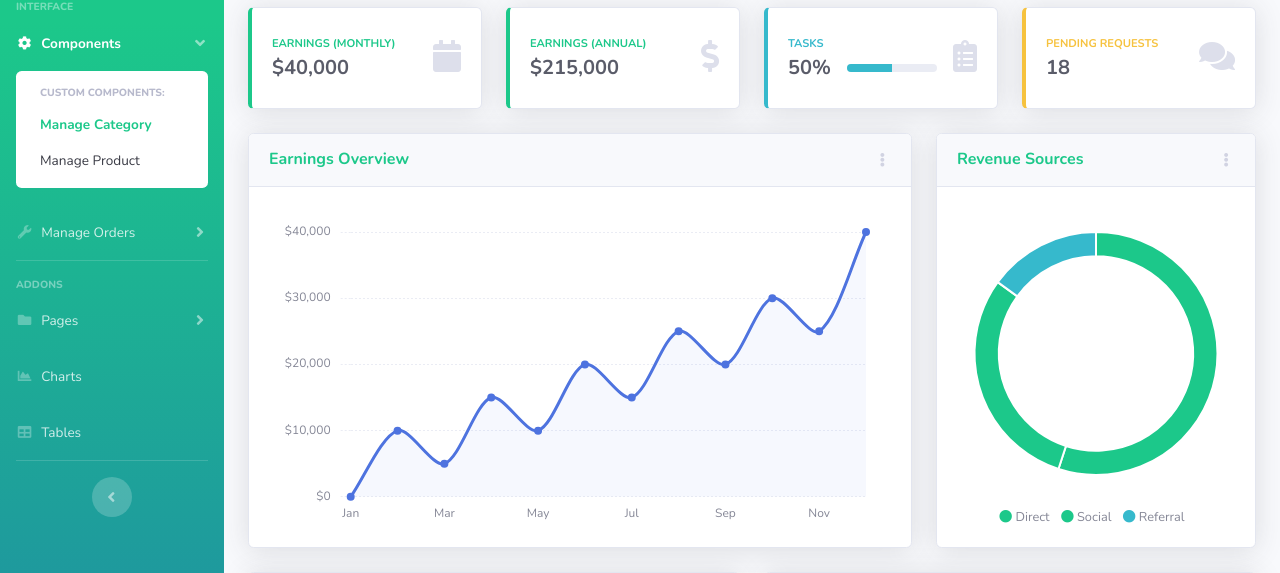
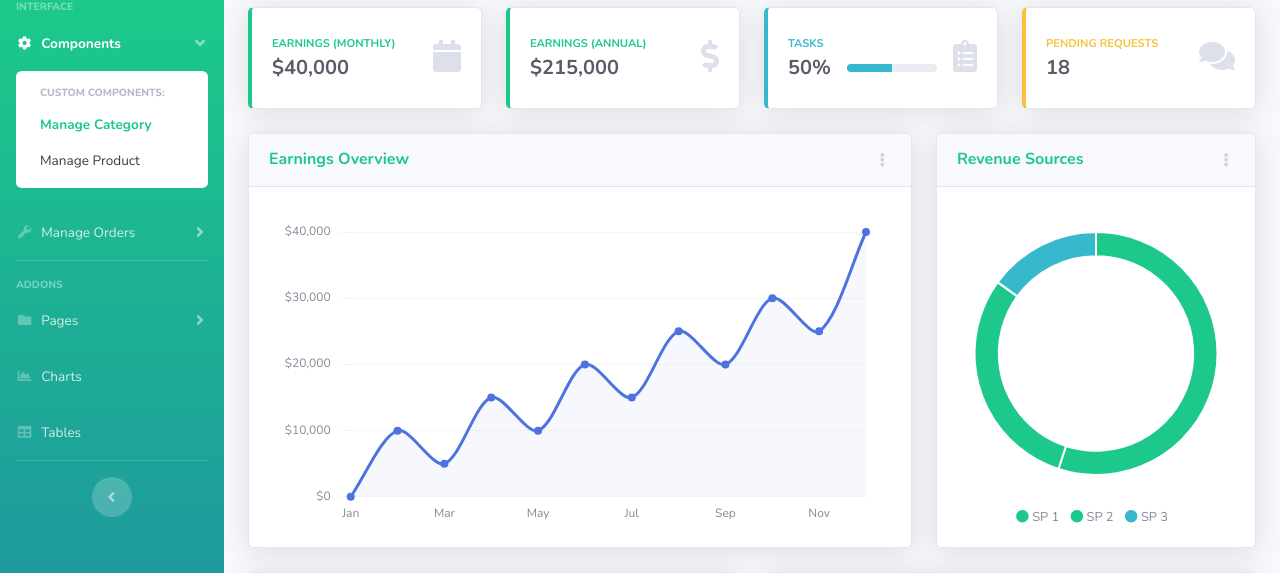
Before and after one commit to KyAnh2001/VMO-ECO-WEB, a Spring Boot app: page / in a window 1280 px wide. Shown: the part 145-718 px from the top of the page. Run offline with Spring Boot 4, Linux system fonts and the light colour scheme; some libraries are stand-ins or nearby versions.

Commit message:
Update index.html

```diff
--- a/VMO-ECO-WEB/Admin/src/main/resources/templates/index.html
+++ b/VMO-ECO-WEB/Admin/src/main/resources/templates/index.html
@@ -187,13 +187,13 @@
                                     </div>
                                     <div class="mt-4 text-center small">
                                         <span class="mr-2">
-                                            <i class="fas fa-circle text-primary"></i> Direct
+                                            <i class="fas fa-circle text-primary"></i> SP 1
                                         </span>
                                         <span class="mr-2">
-                                            <i class="fas fa-circle text-success"></i> Social
+                                            <i class="fas fa-circle text-success"></i> SP 2
                                         </span>
                                         <span class="mr-2">
-                                            <i class="fas fa-circle text-info"></i> Referral
+                                            <i class="fas fa-circle text-info"></i> SP 3
                                         </span>
                                     </div>
                                 </div>
```
